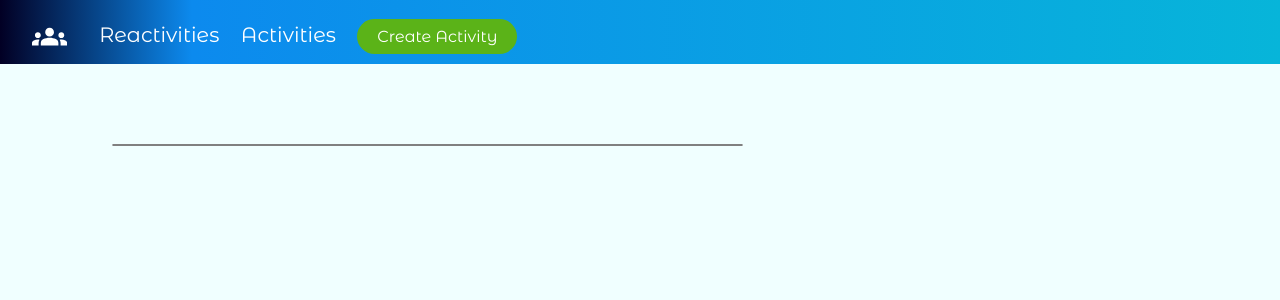
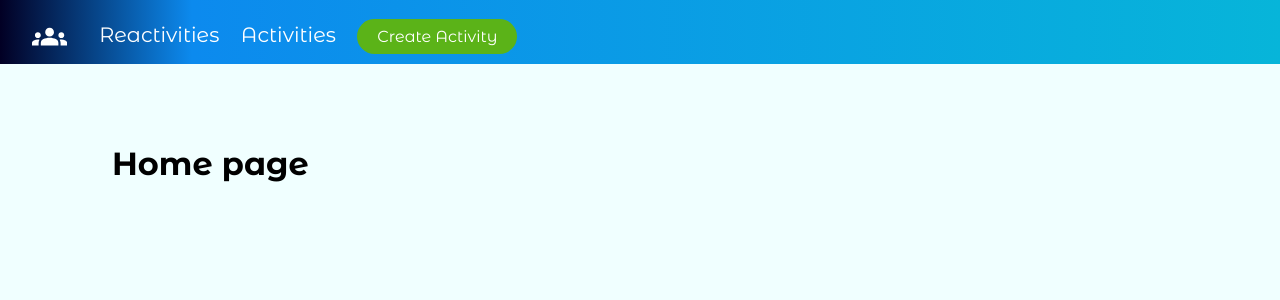
Before and after one commit to mr-am2k/reactivites, a React (Create React App) app in the folder frontend/: page / in a window 1280 px wide. Shown: the top 300 px of the page. Built offline with nearby package versions, Linux system fonts and the light colour scheme; no server answers.

Commit message:
Added starting routes

```diff
--- a/frontend/src/App.tsx
+++ b/frontend/src/App.tsx
@@ -1,32 +1,22 @@
-import { useEffect, Fragment, useCallback } from 'react';
-import { Navbar, ActivityDashboard } from './components/index';
-import { useSelector } from 'react-redux';
-import { useAppDispatch, RootState } from './store/store';
-import { fetchActivities } from './store/actions/activity-actions';
-import { activityActions } from './store/slices/activity-slice';
+import { Fragment } from 'react';
+import {
+  Navbar,
+  ActivityDashboard,
+  HomePage,
+  ActivityForm,
+} from './components/index';
 import classes from './App.module.css';
-import Loading from './UI/Loading';
+import { Route, Routes } from 'react-router-dom';
 function App() {
-  const dispatch = useAppDispatch();
-  const loading = useSelector((state: RootState) => state.activities.loading);
-
-  const onPageLoad = useCallback(async () => {
-    //this code is in separate function, because changeLoading needs to happen after fetching activities and async await can't be used in useEffect
-    await dispatch(fetchActivities());
-    dispatch(activityActions.changeLoading(false));
-  }, [dispatch]);
-
-  useEffect(() => {
-    onPageLoad();
-  }, [onPageLoad]);
-
-  if (loading) return <Loading content='Loading app...' />;
-
   return (
     <Fragment>
       <Navbar />
       <div className={classes.appContainer}>
-        <ActivityDashboard />
+        <Routes>
+          <Route path='/' element={<HomePage />} />
+          <Route path='/activities' element={<ActivityDashboard />} />
+          <Route path='/createActivity' element={<ActivityForm />} />
+        </Routes>
       </div>
     </Fragment>
   );
--- a/frontend/src/components/Activities/ActivityDashboard.tsx
+++ b/frontend/src/components/Activities/ActivityDashboard.tsx
@@ -1,15 +1,33 @@
+import { useCallback, useEffect } from 'react';
 import { useSelector } from 'react-redux';
-import { RootState } from '../../store/store';
+import { fetchActivities } from '../../store/actions/activity-actions';
+import { activityActions } from '../../store/slices/activity-slice';
+import { RootState, useAppDispatch } from '../../store/store';
+import Loading from '../../UI/Loading';
 import classes from './ActivityDashboard.module.css';
 import ActivityDetail from './ActivityDetails/ActivityDetail';
 import ActivityForm from './ActivityForm/ActivityForm';
 import ActivityList from './ActivityList/ActivityList';
 
 const ActivityDashboard = () => {
+  const dispatch = useAppDispatch();
   const selectedActivity = useSelector(
     (state: RootState) => state.activities.selectedActivity
   );
   const editMode = useSelector((state: RootState) => state.activities.editMode);
+  const loading = useSelector((state: RootState) => state.activities.loading);
+
+  const onPageLoad = useCallback(async () => {
+    //this code is in separate function, because changeLoading needs to happen after fetching activities and async await can't be used in useEffect
+    await dispatch(fetchActivities());
+    dispatch(activityActions.changeLoading(false));
+  }, [dispatch]);
+
+  useEffect(() => {
+    onPageLoad();
+  }, [onPageLoad]);
+
+  if (loading) return <Loading content='Loading app...' />;
   return (
     <div className={classes.dashboardContainer}>
       <div className={classes.activityList}>
--- /dev/null
+++ b/frontend/src/components/Home/HomePage.module.css
@@ -0,0 +1,4 @@
+.homeContainer{
+    margin-top: 5rem;
+    font-family: var(--font-family);
+}
--- /dev/null
+++ b/frontend/src/components/Home/HomePage.tsx
@@ -0,0 +1,11 @@
+import classes from './HomePage.module.css'
+
+const HomePage = () => {
+  return (
+    <div className={classes.homeContainer}>
+        <h1>Home page</h1>
+    </div>
+  )
+}
+
+export default HomePage
--- a/frontend/src/components/index.ts
+++ b/frontend/src/components/index.ts
@@ -1,2 +1,4 @@
 export {default as Navbar} from './Navigation/Navbar'
 export {default as ActivityDashboard} from './Activities/ActivityDashboard'
+export {default as HomePage} from './Home/HomePage'
+export {default as ActivityForm} from './Activities/ActivityForm/ActivityForm'
--- a/frontend/src/store/slices/activity-slice.ts
+++ b/frontend/src/store/slices/activity-slice.ts
@@ -24,7 +24,7 @@ const activitySlice = createSlice({
   initialState,
   reducers: {
     setActivities(state: ActivityStore, action: PayloadAction<Activity[]>) {
-      state.activities = action.payload.sort((a,b) => Date.parse(b.date) - Date.parse(a.date)); //sorting activities in ascending order
+      state.activities = action.payload.sort((a,b) => Date.parse(b.date) - Date.parse(a.date)); //sorting activities in descending order
     },
     setSelectedActivity(
       state: ActivityStore,
```
